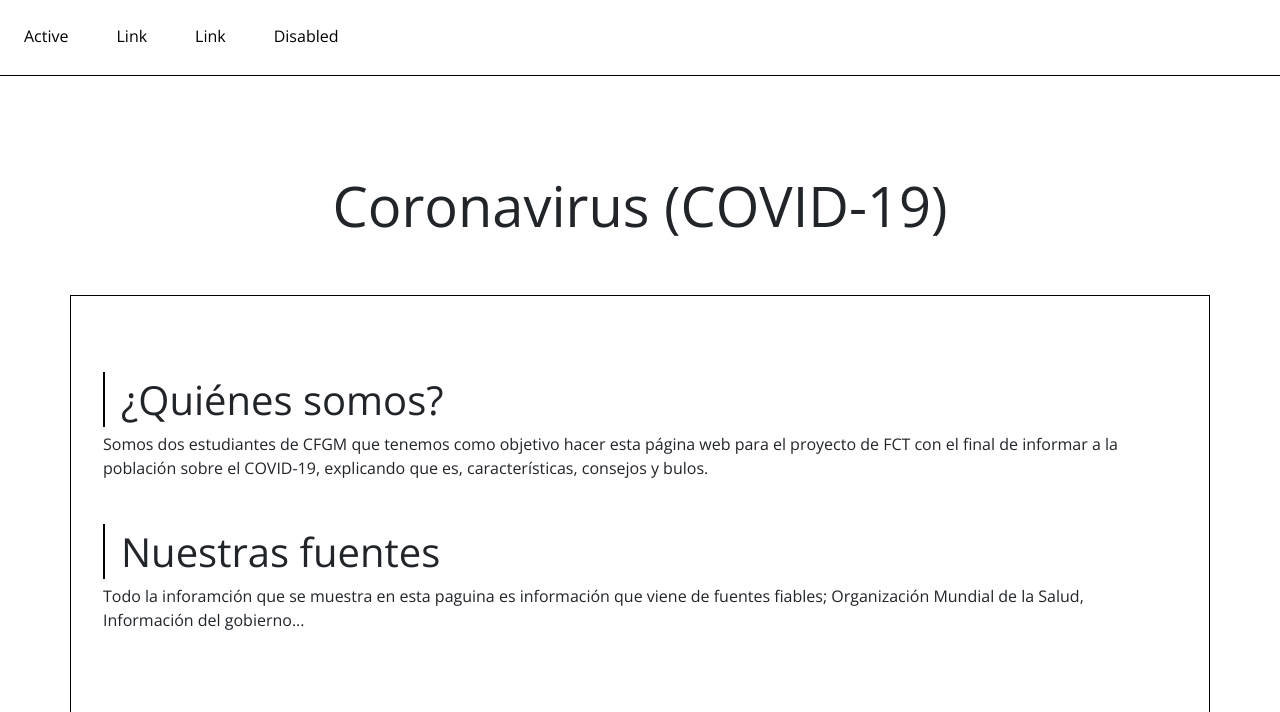
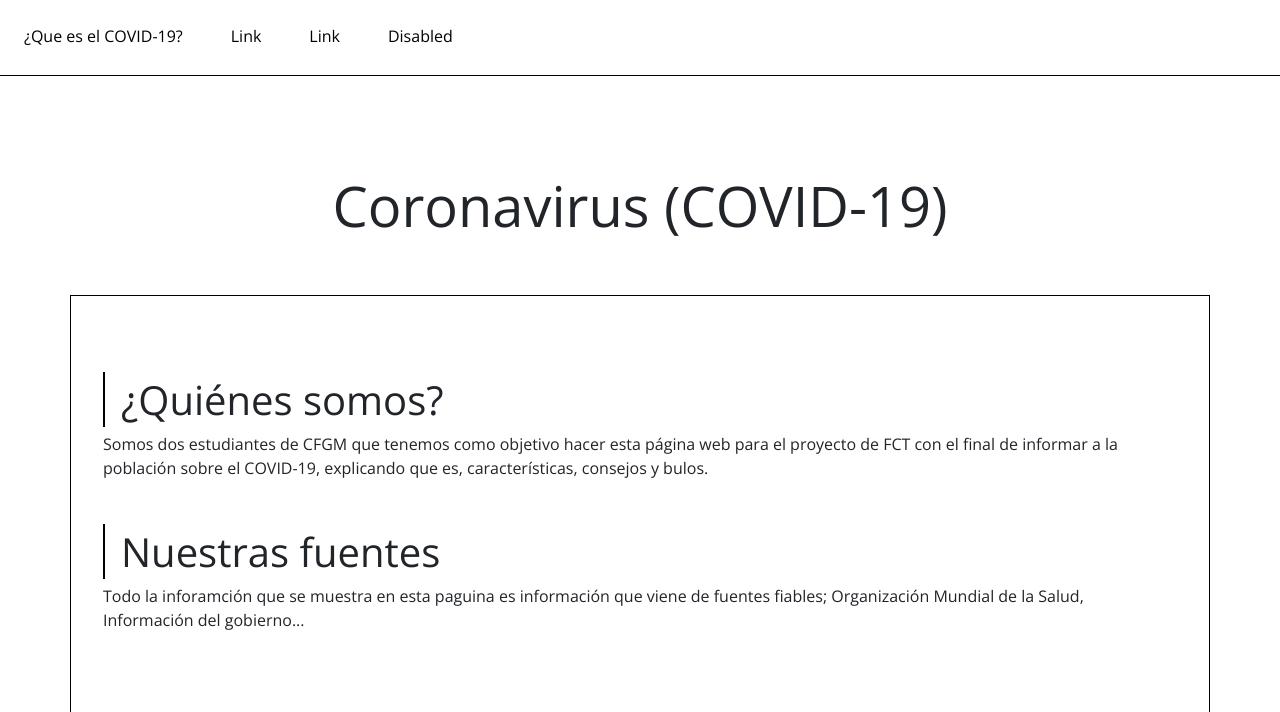
Before and after one commit to BestCobid19/Pagina-Web, a PHP site: page / in a window 1280 px wide. Shown: the top 712 px of the page. Run offline with PHP 8.4, Linux system fonts and the light colour scheme.

Commit message:
Update header.php

```diff
--- a/header.php
+++ b/header.php
@@ -15,7 +15,7 @@
     <nav class="nav bordenavbar">
         <ul class="nav">
             <li class="nav-item">
-                <a class="nav-link active" href="#">Active</a>
+                <a class="nav-link active" href="#">¿Que es el COVID-19?</a>
             </li>
             <li class="nav-item">
                 <a class="nav-link active" href="#">Link</a>
```
